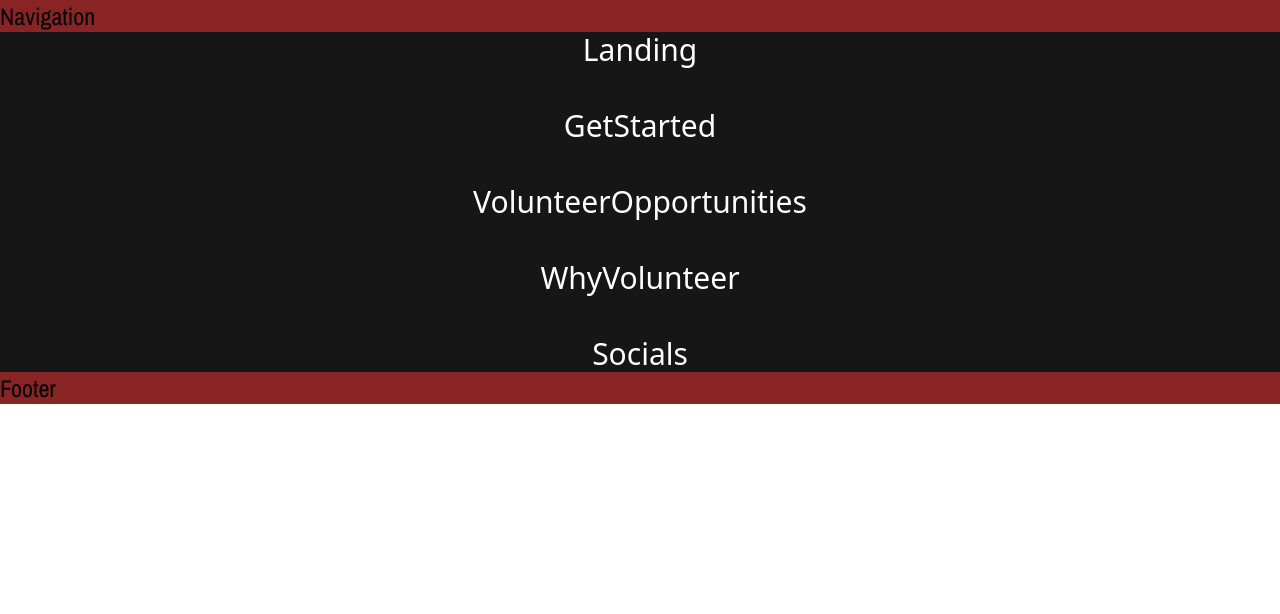
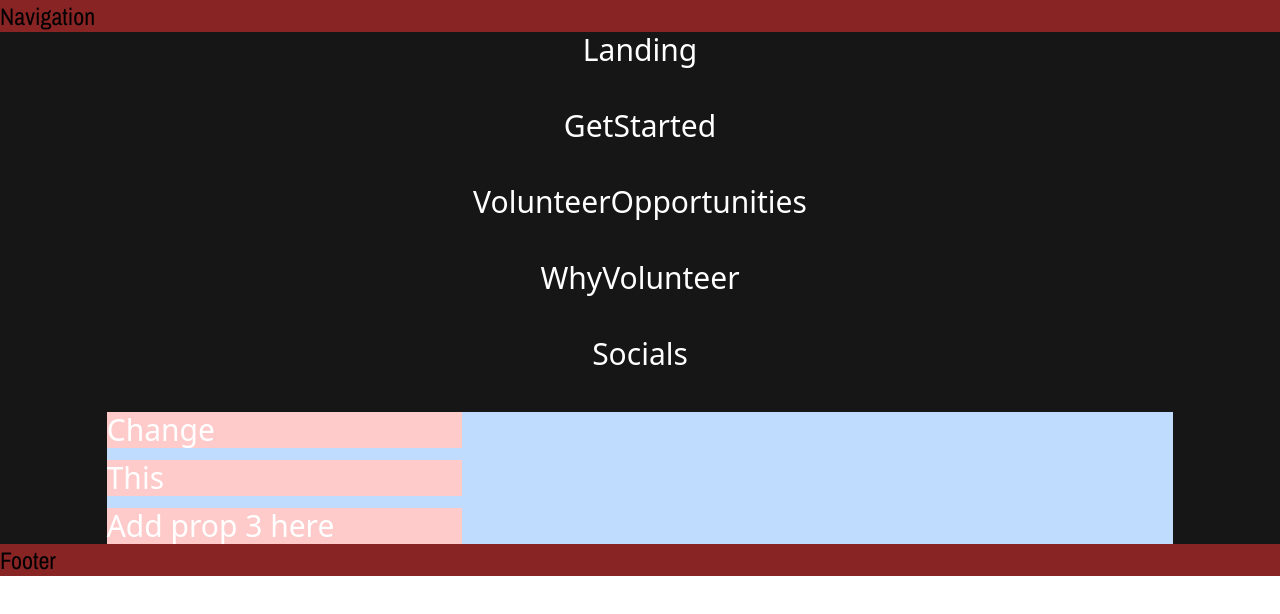
Before and after one commit to acm-ucr/highlander-gloves-website, a Next.js app: page / in a window 1280 px wide. Shown: the top 614 px of the page. Built offline with nearby package versions, Linux system fonts and the light colour scheme; a web font is replaced by a local one.

Commit message:
Add example problem

```diff
--- a/src/app/page.tsx
+++ b/src/app/page.tsx
@@ -3,14 +3,17 @@ import GetStarted from "@/components/home/GetStarted";
 import VolunteerOpportunities from "@/components/home/VolunteerOpportunities";
 import WhyVolunteer from "@/components/home/WhyVolunteer";
 import Socials from "@/components/home/Socials";
+import Example from "@/components/Example";
+
 const Home = () => {
   return (
-    <div className="flex w-full flex-col gap-10">
+    <div className="flex w-full flex-col items-center gap-10">
       <Landing />
       <GetStarted />
       <VolunteerOpportunities />
       <WhyVolunteer />
       <Socials />
+      <Example txt1="Change" txt2="This" txt3="Text" />
     </div>
   );
 };
--- /dev/null
+++ b/src/components/Example.tsx
@@ -0,0 +1,11 @@
+const Example = (props: { txt1: string; txt2: string; txt3: string }) => {
+  return (
+    <div className="flex w-5/6 flex-col gap-3 bg-blue-200 text-3xl">
+      <div className="w-1/3 bg-red-200">{props.txt1}</div>
+      <div className="w-1/3 bg-red-200">{props.txt2}</div>
+      <div className="w-1/3 bg-red-200">Add prop 3 here</div>
+    </div>
+  );
+};
+
+export default Example;
```
